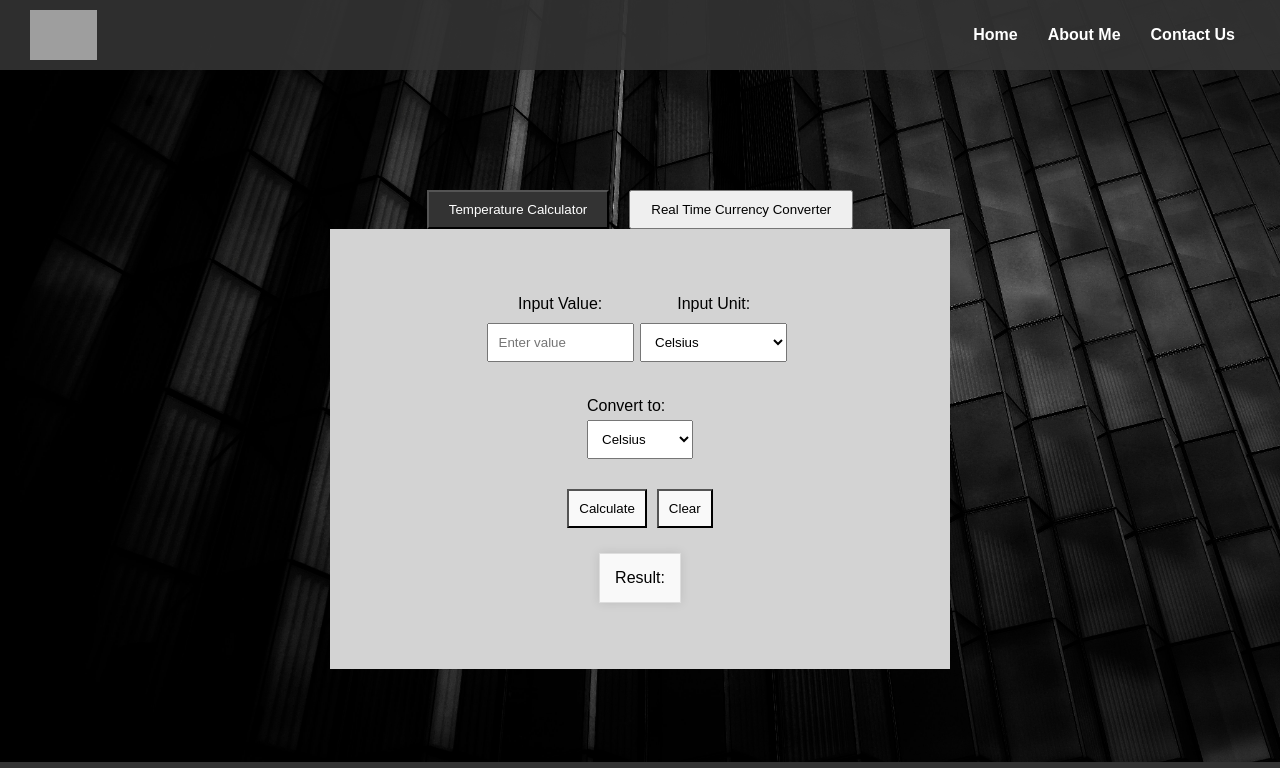
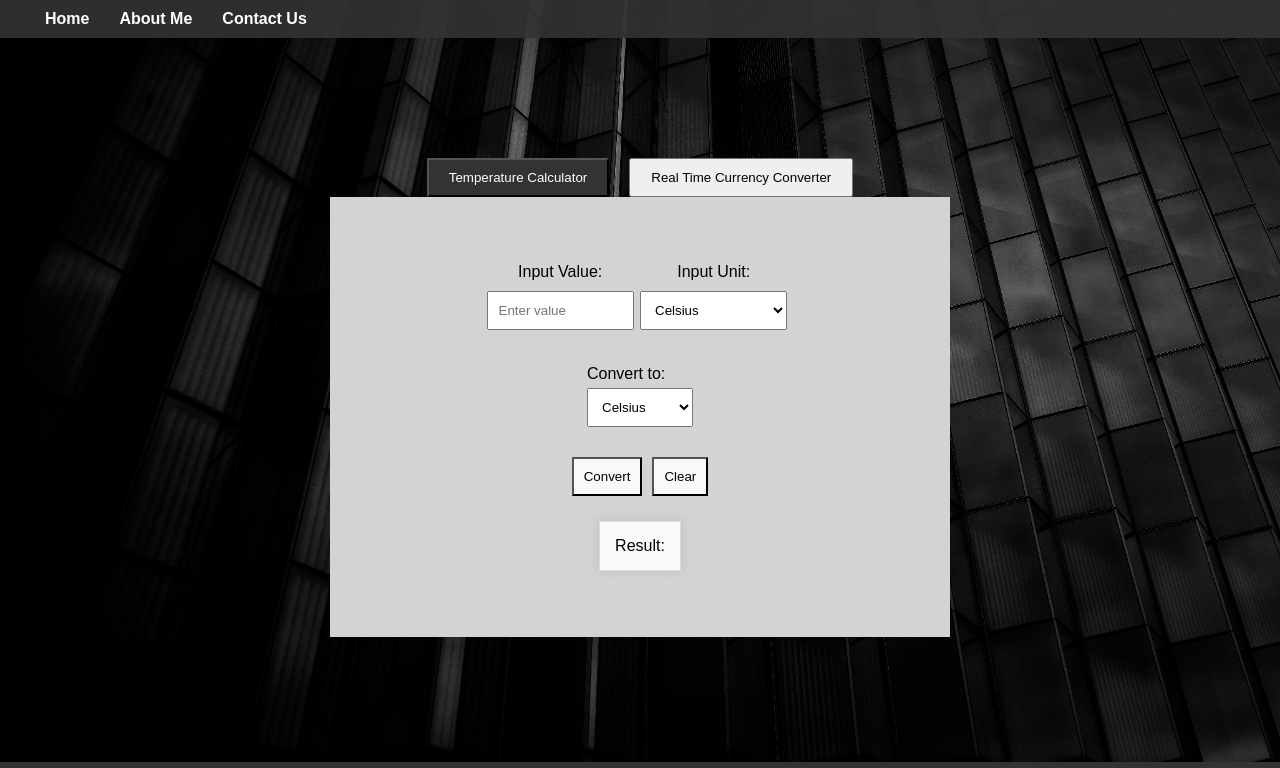
Before and after one commit to Sl1ckThread/Naufal-Hani-Zakwan-EXERCISE, a Flask app: page / in a window 1280 px wide. Shown: the top 768 px of the page. Run offline with Flask 3, Linux system fonts and the light colour scheme; grey boxes are pictures that could not be loaded.

Commit message:
Add files via upload

```diff
--- a/templates/main.html
+++ b/templates/main.html
@@ -9,7 +9,6 @@
 </head>
 <body>
     <header>
-        <img src="your-logo.png" alt="Your Logo">
         <nav>
             <a href="#home">Home</a>
             <a href="#about">About Me</a>
@@ -49,7 +48,7 @@
             </div>
 
             <div class="button-bar">
-                <button class="calculate-btn" onclick="calculateTemperature()">Calculate</button>
+                <button class="calculate-btn" onclick="calculateTemperature()">Convert</button>
                 <button class="clear-btn" onclick="clearTemperature()">Clear</button>
             </div>
 
```
